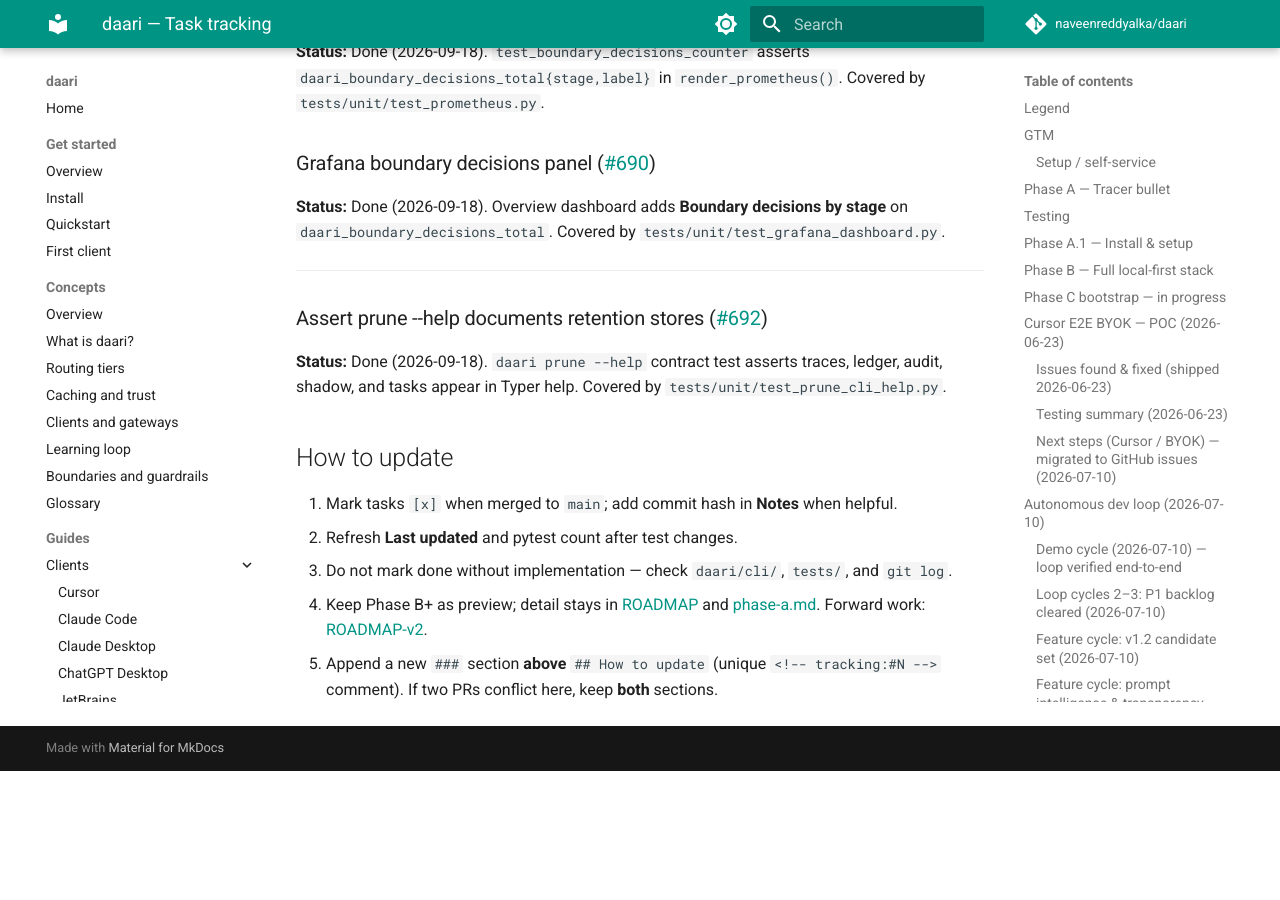
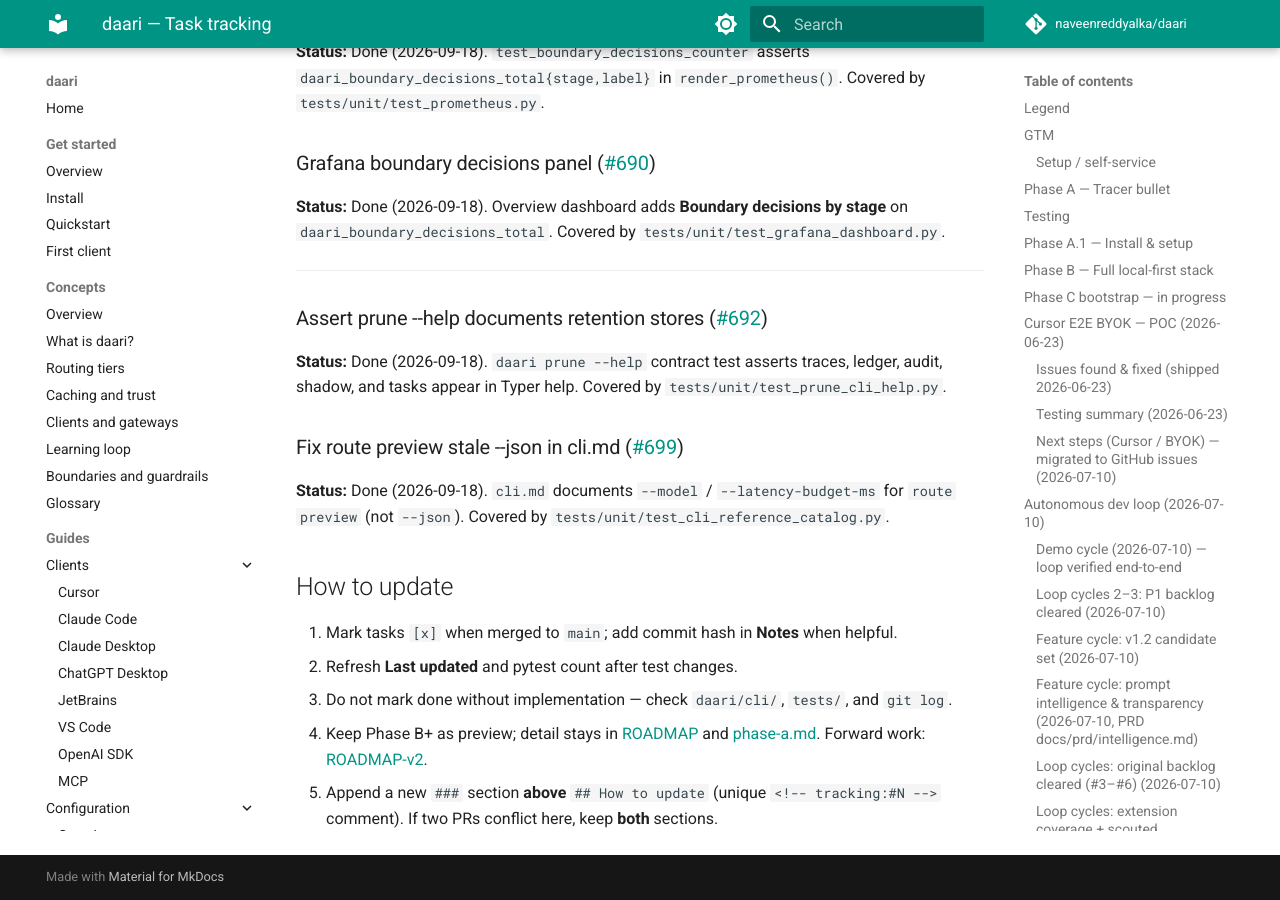
Before and after one commit to naveenreddyalka/daari, an MkDocs documentation site: the page built from docs/TRACKING.md, in a window 1280 px wide and 900 px high, scrolled down 77273 px. Built offline with MkDocs 1.6.1 and Material for MkDocs 9.7.7, drawn with Linux system fonts in a browser that asks for light colours; comment, search, counter and statistics services are not loaded; before the commit the page ends 78044 px from its top, so only the background shows below that.

Commit message:
docs(cli): fix route preview --json stale flag in cli.md
Closes #699.

Co-authored-by: Cursor <cursoragent@cursor.com>

```diff
--- a/docs/TRACKING.md
+++ b/docs/TRACKING.md
@@ -3190,6 +3190,14 @@ traces, ledger, audit, shadow, and tasks appear in Typer help. Covered by
 `tests/unit/test_prune_cli_help.py`.
 
 
+### Fix route preview stale --json in cli.md ([#699](https://github.com/naveenreddyalka/daari/issues/699))
+
+<!-- tracking:#699 -->
+**Status:** Done (2026-09-18). `cli.md` documents `--model` /
+`--latency-budget-ms` for `route preview` (not `--json`). Covered by
+`tests/unit/test_cli_reference_catalog.py`.
+
+
 ## How to update
 
 1. Mark tasks `[x]` when merged to `main`; add commit hash in **Notes** when helpful.
```
Also changed, not shown: docs/developer/reference/cli.md (+1 -1 lines), 1 other file.
